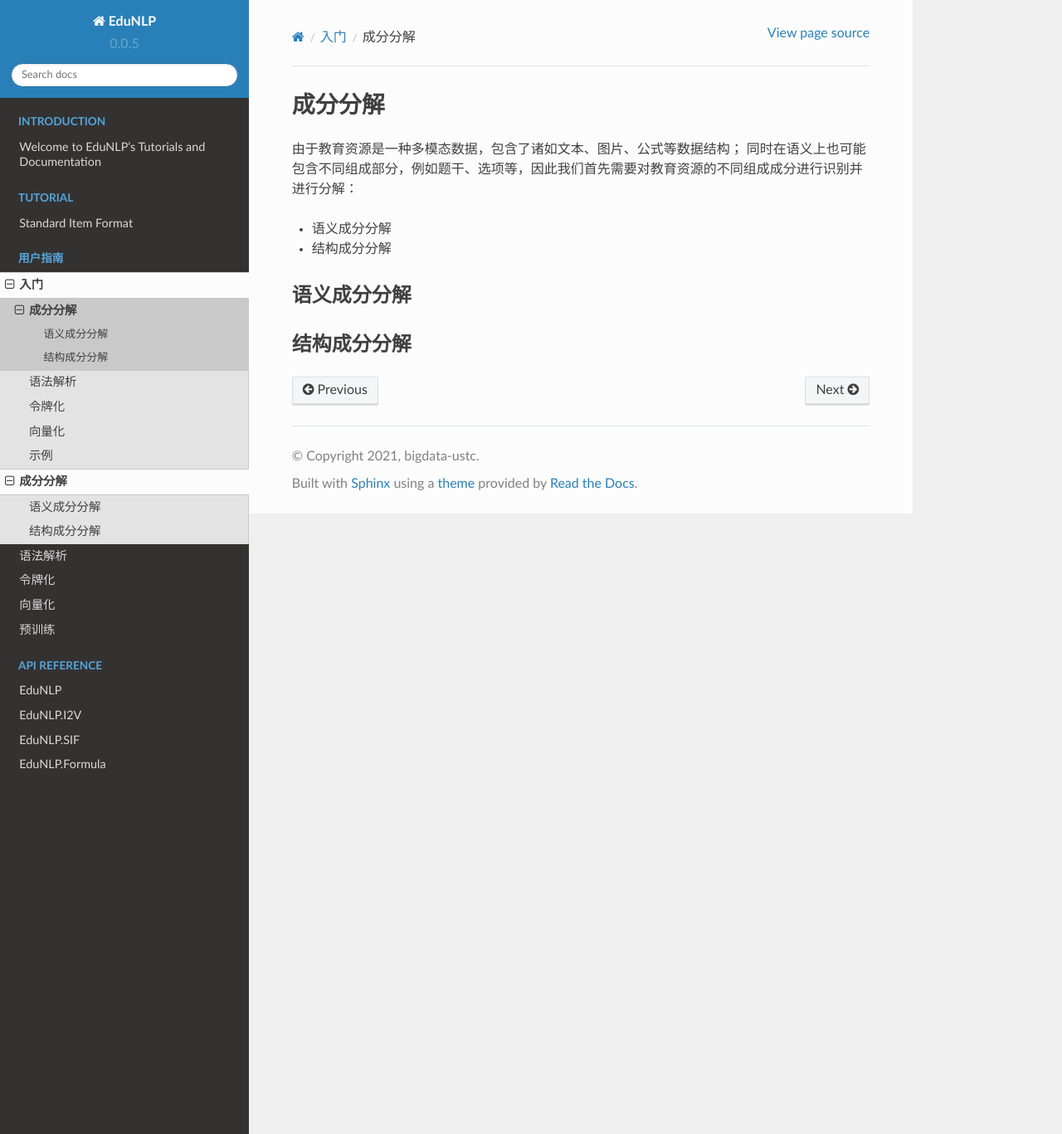
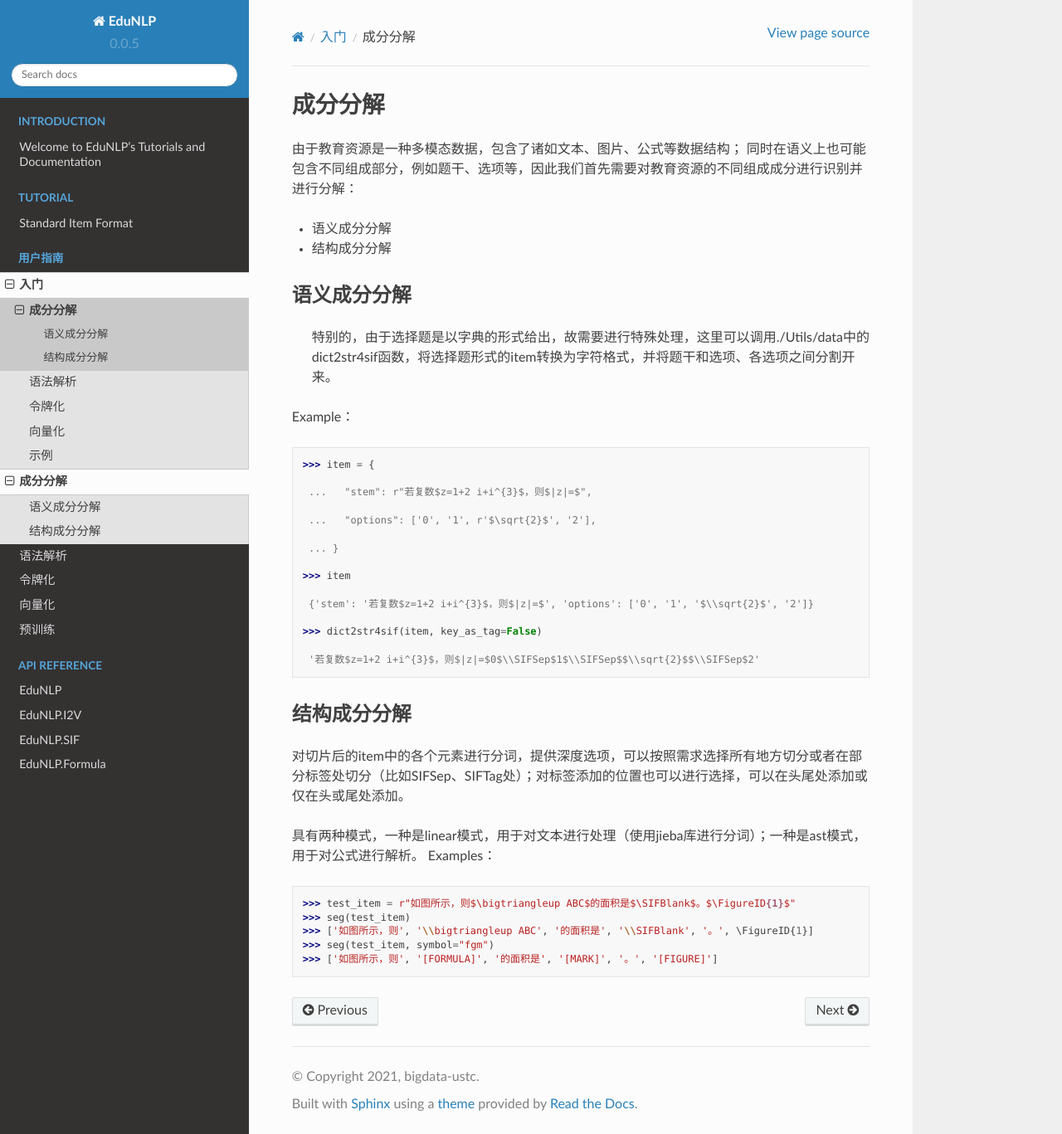
Before and after one commit to bigdata-ustc/EduNLP, a Sphinx documentation site: the page built from docs/source/tutorial/zh/seg.rst, in a window 1280 px wide and 1367 px high. Shown: the whole window at 83% size. Built offline with Sphinx 7.4.7 and the Read the Docs theme 2.0.0, drawn with Linux system fonts in a browser that asks for light colours; pages that are not in the unit, such as notebooks, are missing from menus; the version number is read from the project's files by our own code.

Commit message:
Create seg.rst

```diff
--- a/docs/source/tutorial/zh/seg.rst
+++ b/docs/source/tutorial/zh/seg.rst
@@ -10,5 +10,38 @@
 语义成分分解
 ------------
 
+ 特别的，由于选择题是以字典的形式给出，故需要进行特殊处理，这里可以调用./Utils/data中的dict2str4sif函数，将选择题形式的item转换为字符格式，并将题干和选项、各选项之间分割开来。
+Example：
+::
+
+ >>> item = {
+
+  ...   "stem": r"若复数$z=1+2 i+i^{3}$，则$|z|=$",
+
+  ...   "options": ['0', '1', r'$\sqrt{2}$', '2'],
+
+  ... }
+
+ >>> item
+
+  {'stem': '若复数$z=1+2 i+i^{3}$，则$|z|=$', 'options': ['0', '1', '$\\sqrt{2}$', '2']}
+
+ >>> dict2str4sif(item, key_as_tag=False)
+
+  '若复数$z=1+2 i+i^{3}$，则$|z|=$0$\\SIFSep$1$\\SIFSep$$\\sqrt{2}$$\\SIFSep$2'
+
+
 结构成分分解
 ------------
+
+对切片后的item中的各个元素进行分词，提供深度选项，可以按照需求选择所有地方切分或者在部分标签处切分（比如\SIFSep、\SIFTag处）；对标签添加的位置也可以进行选择，可以在头尾处添加或仅在头或尾处添加。
+
+具有两种模式，一种是linear模式，用于对文本进行处理（使用jieba库进行分词）；一种是ast模式，用于对公式进行解析。
+Examples：
+::
+
+>>> test_item = r"如图所示，则$\bigtriangleup ABC$的面积是$\SIFBlank$。$\FigureID{1}$"
+>>> seg(test_item)
+>>> ['如图所示，则', '\\bigtriangleup ABC', '的面积是', '\\SIFBlank', '。', \FigureID{1}]
+>>> seg(test_item, symbol="fgm")
+>>> ['如图所示，则', '[FORMULA]', '的面积是', '[MARK]', '。', '[FIGURE]']
```
